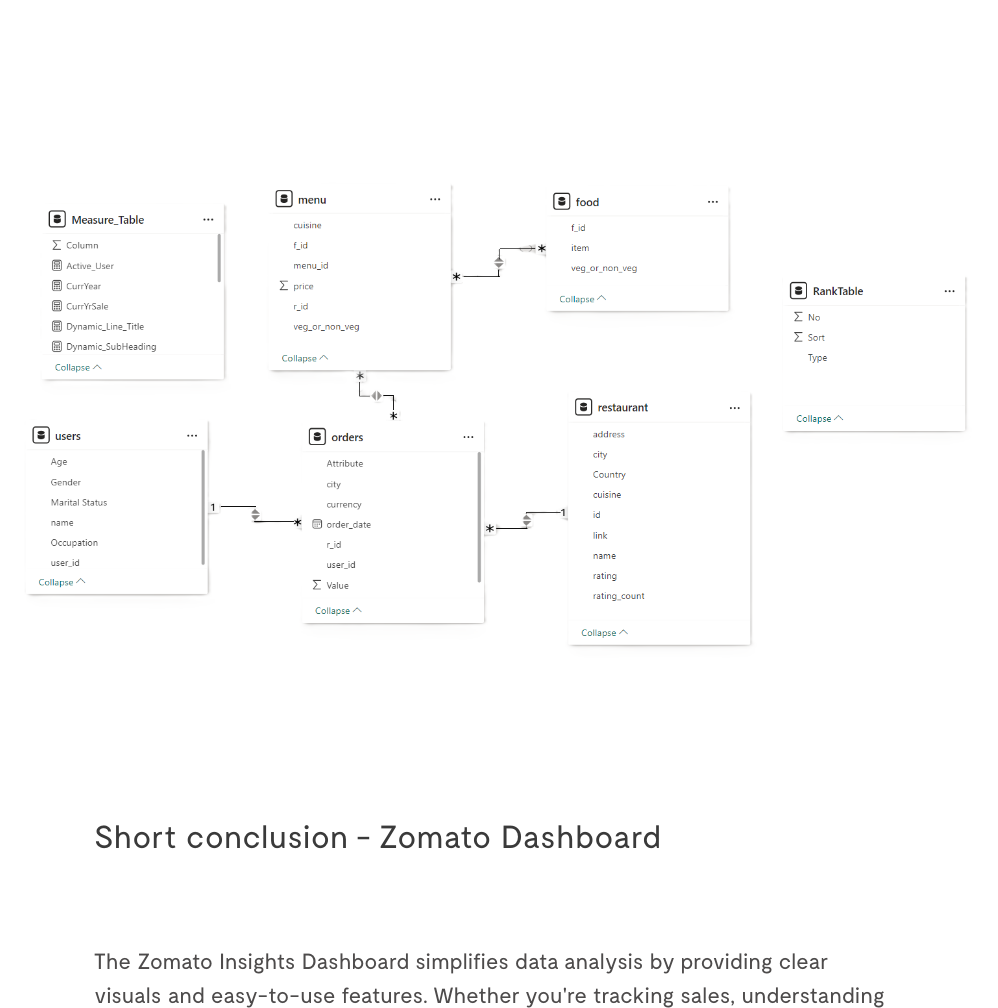
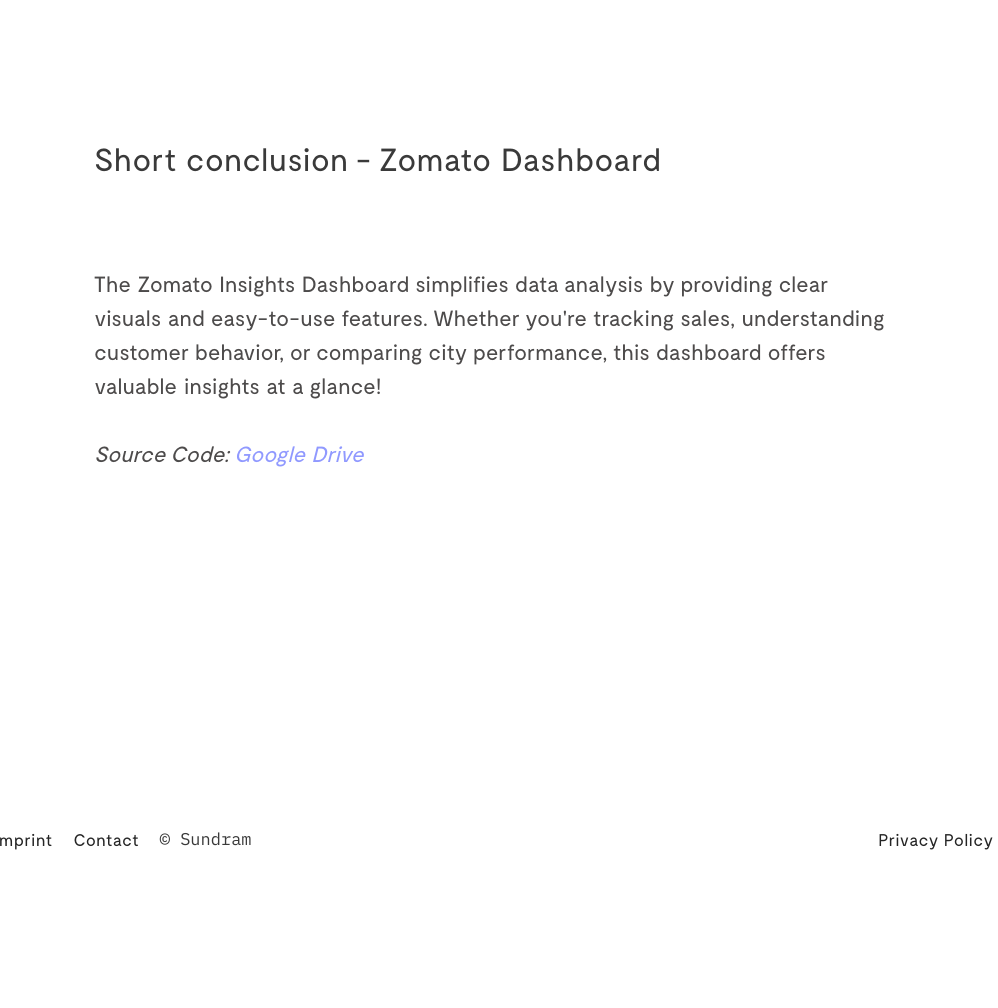
Before and after one commit to FireIndex/Portfolio, a plain HTML site: page zomato-dashboard.html in a window 1280 px wide. Shown: the part 3995-5003 px from the top of the page, without its empty margins (146-1144 px from the left). Drawn offline with Linux system fonts and the light colour scheme; a web font is replaced by a local one.

Commit message:
Comment Model Image

```diff
--- a/zomato-dashboard.html
+++ b/zomato-dashboard.html
@@ -197,14 +197,14 @@
         />
         <div class="spacer"></div>
       </div>
-      <div class="imagesection">
+<!--       <div class="imagesection">
         <img
           src="images/Zomato-5-Model.png"
           sizes="(max-width: 479px) 90vw, (max-width: 767px) 92vw, 95vw"
           alt=""
         />
         <div class="spacer"></div>
-      </div>
+      </div> -->
       <div class="textsection">
         <h2>Short conclusion - Zomato Dashboard</h2>
         <p>
```
